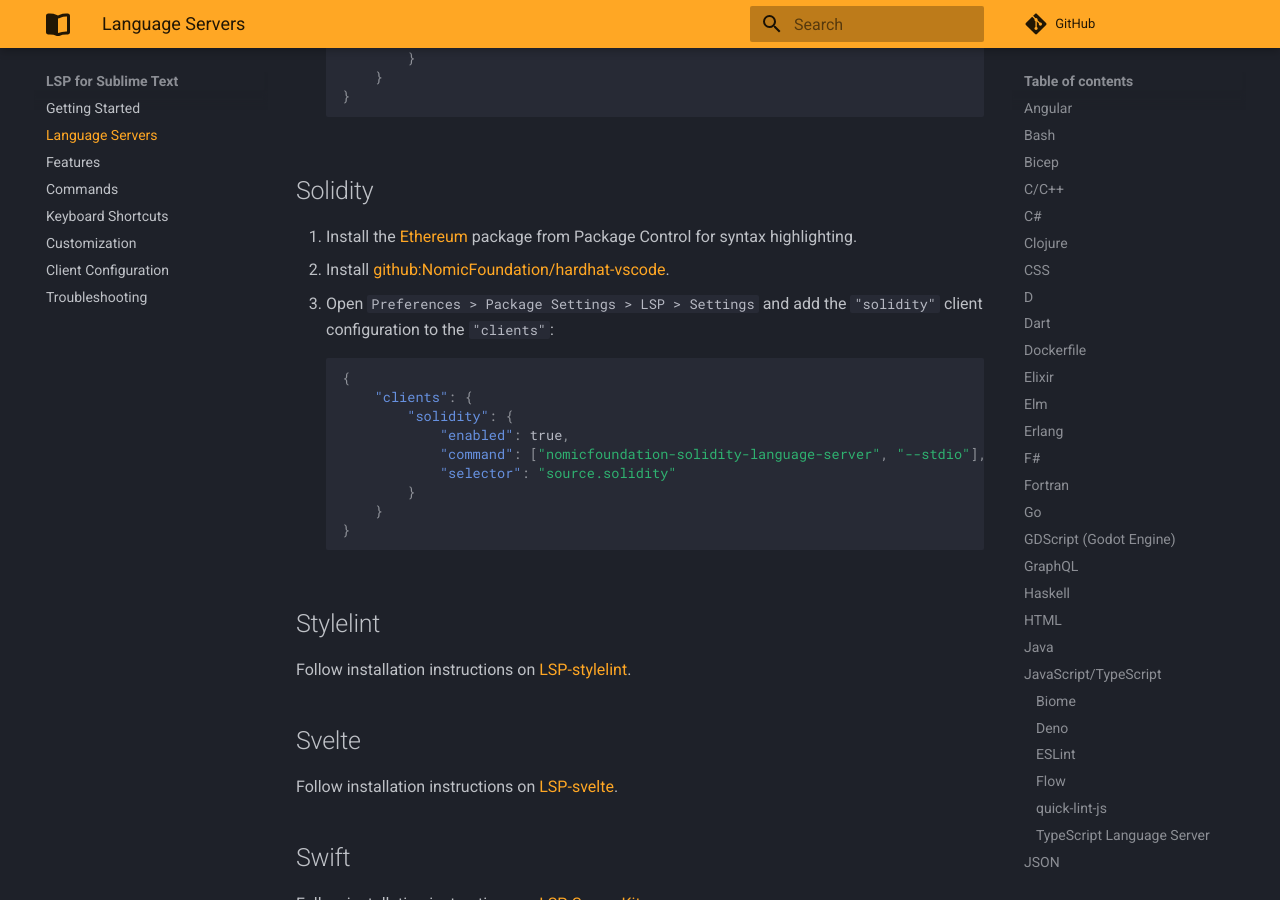
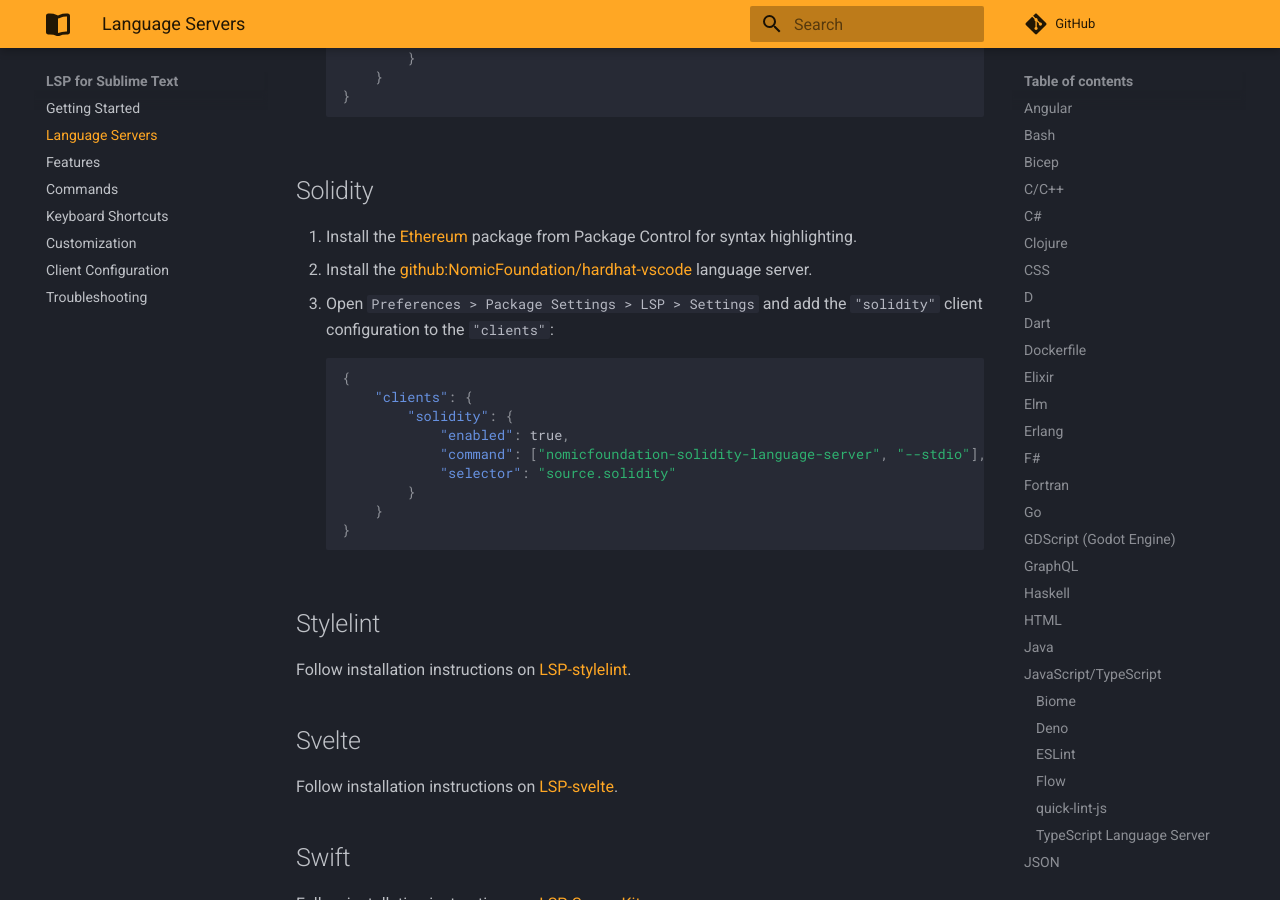
Before and after one commit to sublimelsp/LSP, an MkDocs documentation site: the page built from docs/src/language_servers.md, in a window 1280 px wide and 900 px high, scrolled down 15233 px. Built offline with MkDocs 1.6.1 and Material for MkDocs 9.7.7, drawn with Linux system fonts in a browser that asks for light colours; comment, search, counter and statistics services are not loaded.

Commit message:
be more explicit

````diff
--- a/docs/src/language_servers.md
+++ b/docs/src/language_servers.md
@@ -630,7 +630,7 @@
 ## Solidity
 
 1. Install the [Ethereum](https://packagecontrol.io/packages/Ethereum) package from Package Control for syntax highlighting.
-2. Install [github:NomicFoundation/hardhat-vscode](https://github.com/NomicFoundation/hardhat-vscode/tree/development/server).
+2. Install the [github:NomicFoundation/hardhat-vscode](https://github.com/NomicFoundation/hardhat-vscode/tree/development/server) language server.
 3. Open `Preferences > Package Settings > LSP > Settings` and add the `"solidity"` client configuration to the `"clients"`:
 
     ```jsonc
````
